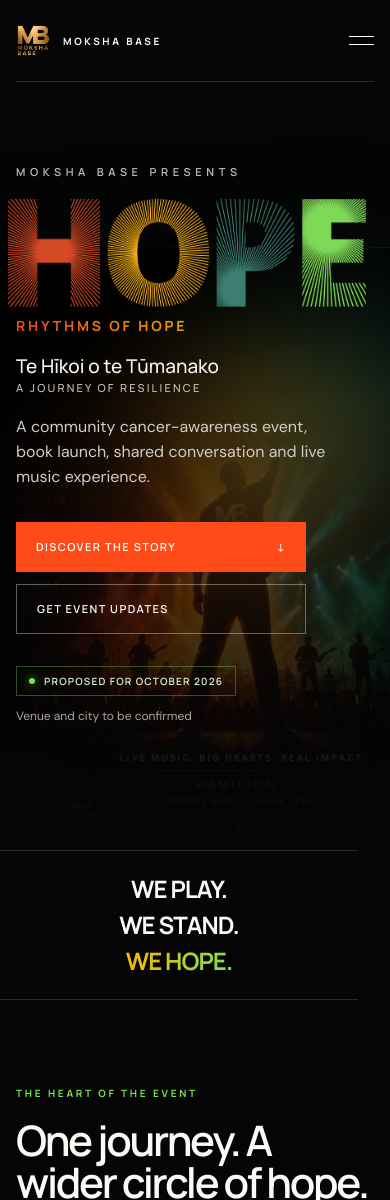
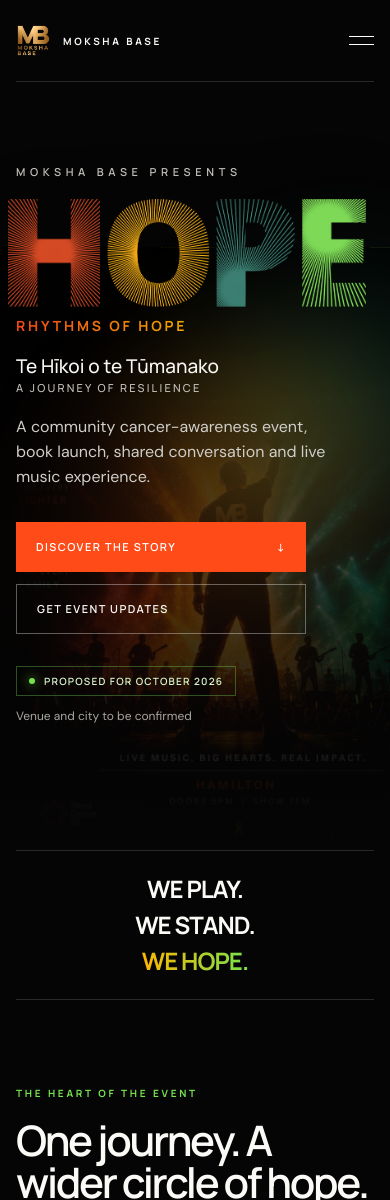
Before and after one commit to shankarappan/rhythms-of-hope, a React (Vite) app: page / in a window 390 px wide. Shown: the top 1200 px of the page. Built offline with nearby package versions, Linux system fonts and the light colour scheme.

Commit message:
Center mobile statement section

```diff
--- a/src/styles.css
+++ b/src/styles.css
@@ -203,7 +203,7 @@ h1, h2, h3, p { margin-top: 0; }
   .hero__status { align-items: flex-start; flex-direction: column; gap: 12px; }
   .hero__side-copy { display: none; }
   .scroll-cue { display: none; }
-  .statement { min-height: 150px; flex-direction: column; gap: 12px; }
+  .statement { min-height: 150px; margin-inline: auto; flex-direction: column; gap: 12px; }
   .statement p { font-size: 24px; }
   .section { padding: 88px 0; }
   .section-heading h2, .collaborate h2 { font-size: 42px; }
```
